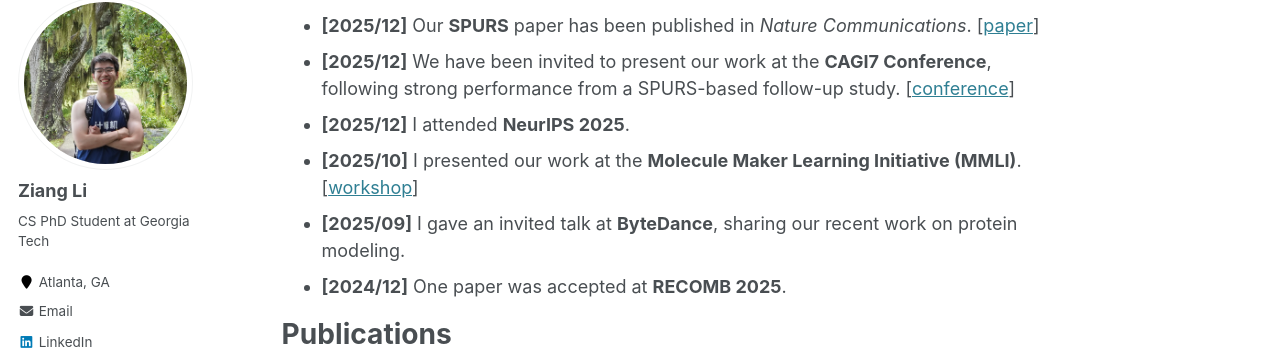
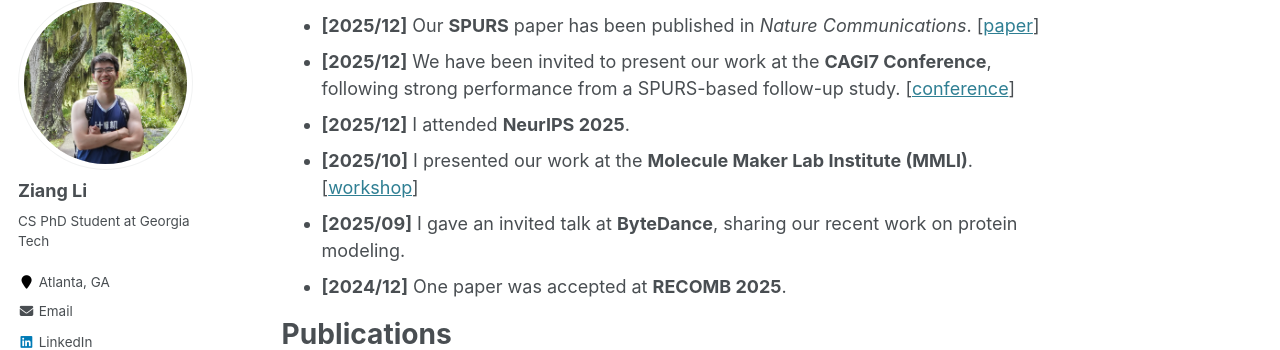
Before and after one commit to li-ziang/li-ziang.github.io, a Jekyll site: the page built from _pages/about.md, in a window 1280 px wide and 900 px high, scrolled down 472 px. Shown: the part 110-460 px from the top of the window. Built offline with Jekyll 4.4.1, drawn with Linux system fonts in a browser that asks for light colours.

Commit message:
Update event details in about.md

```diff
--- a/_pages/about.md
+++ b/_pages/about.md
@@ -21,7 +21,7 @@ Recent News
 - **[2025/12]** Our **SPURS** paper has been published in *Nature Communications*. [[paper](https://www.nature.com/articles/s41467-025-67609-4)]
 - **[2025/12]** We have been invited to present our work at the **CAGI7 Conference**, following strong performance from a SPURS-based follow-up study. [[conference](https://genomeinterpretation.org/cagi7.html)]
 - **[2025/12]** I attended **NeurIPS 2025**.
-- **[2025/10]** I presented our work at the **Molecule Maker Learning Initiative (MMLI)**. [[workshop](https://moleculemaker.org/)]
+- **[2025/10]** I presented our work at the **Molecule Maker Lab Institute (MMLI)**. [[workshop](https://moleculemaker.org/)]
 - **[2025/09]** I gave an invited talk at **ByteDance**, sharing our recent work on protein modeling.
 - **[2024/12]** One paper was accepted at **RECOMB 2025**.
 
```
